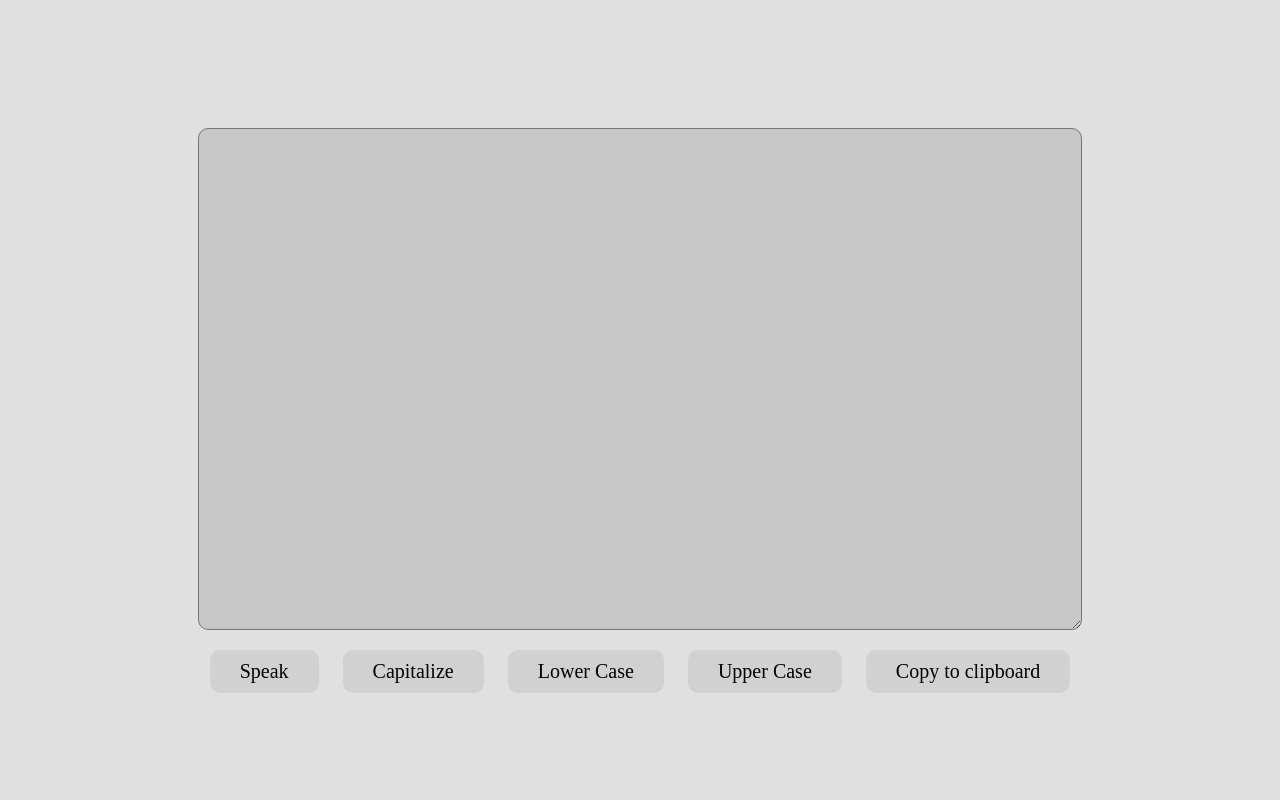
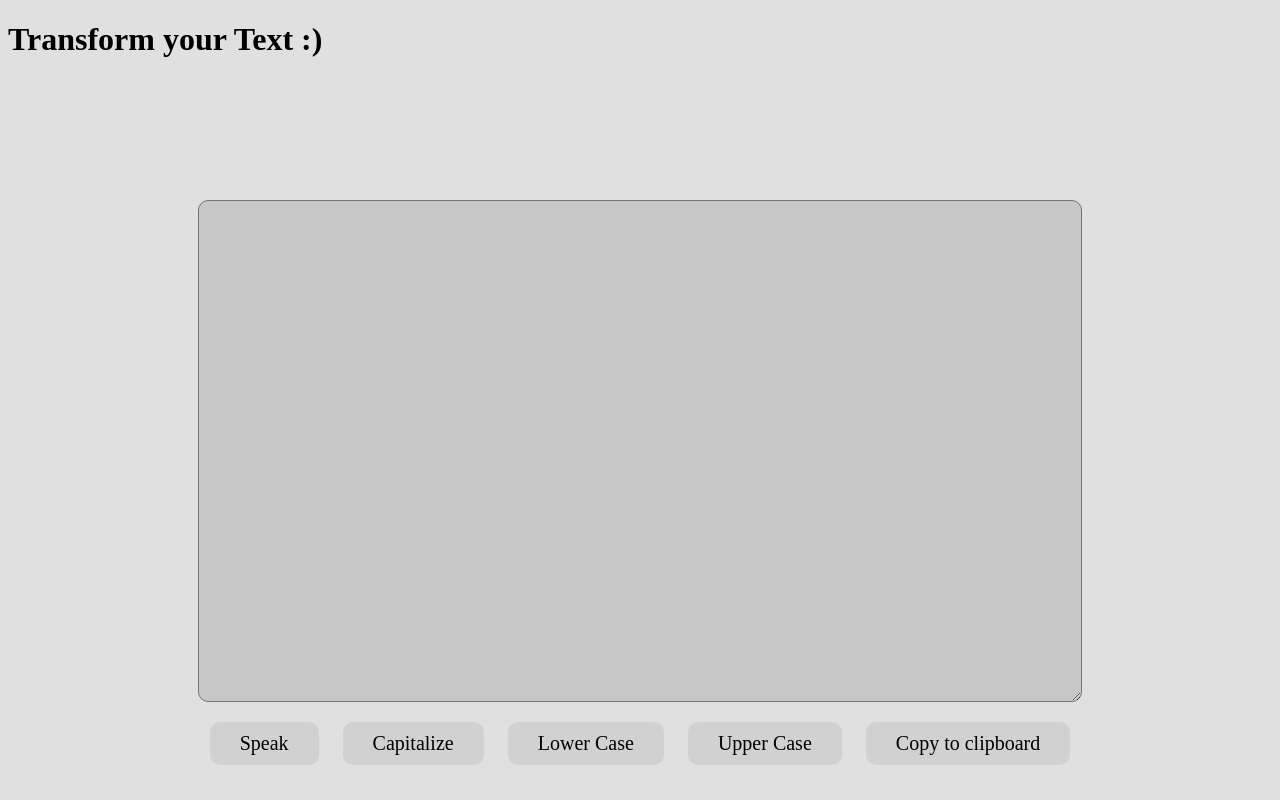
Before and after one commit to shoiab-hkz/text-to-speech-and-transform, a plain HTML site: page index.html in a window 1280 px wide. Drawn offline with Linux system fonts and the light colour scheme.

Commit message:
Update index.html

```diff
--- a/index.html
+++ b/index.html
@@ -7,6 +7,7 @@
     <link rel="stylesheet" href="style.css">
 </head>
 <body>
+    <h1>Transform your Text :)</h1>
     <div class="content">
         <textarea name="" id="input" rows="20" cols="20"></textarea>
         <div class="actions">
```
